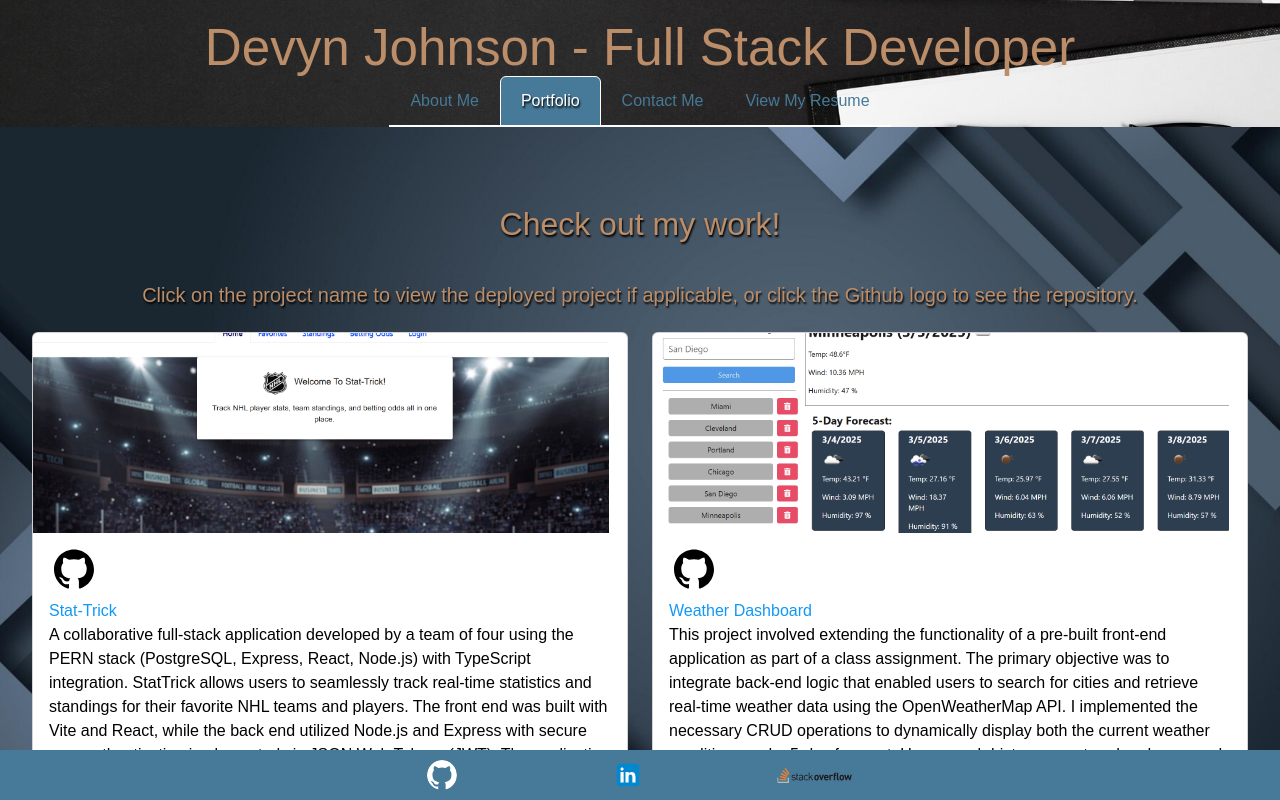
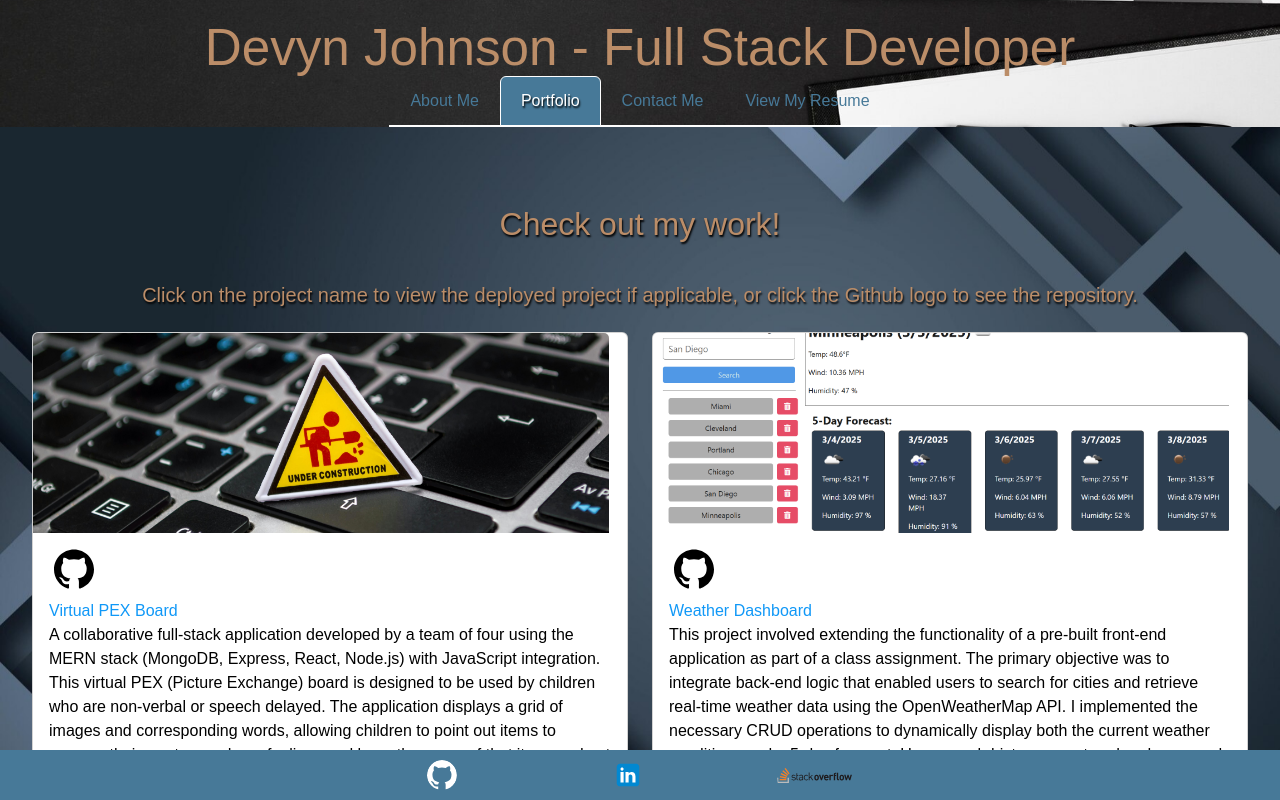
Before and after one commit to DevynJohnson/portfolio, a React (Vite) app in the folder portfolio/: page /portfolio in a window 1280 px wide. Built offline with nearby package versions, Linux system fonts and the light colour scheme.

Commit message:
Replacing StatTrick with a different project as that application is not functional at the moment.

```diff
--- a/portfolio/src/pages/portfolio.jsx
+++ b/portfolio/src/pages/portfolio.jsx
@@ -4,13 +4,13 @@ import "../App.css";
 
 const projectData = [
   {
-    imageSrc: "/assets/statTrick.png",
-    imageAlt: "screenshot of stattrick application",
-    githubUrl: "https://github.com/AMShegstad/StatTrick",
-    projectUrl: "https://stattrick.onrender.com/",
-    projectName: "Stat-Trick",
+    imageSrc: "/assets/under_construction.jpg",
+    imageAlt: "under construction sign",
+    githubUrl: "https://github.com/DevynJohnson/virtualPEX",
+    projectUrl: "https://virtualpex.onrender.com",
+    projectName: "Virtual PEX Board",
     projectDescription:
-      "A collaborative full-stack application developed by a team of four using the PERN stack (PostgreSQL, Express, React, Node.js) with TypeScript integration. StatTrick allows users to seamlessly track real-time statistics and standings for their favorite NHL teams and players. The front end was built with Vite and React, while the back end utilized Node.js and Express with secure user authentication implemented via JSON Web Tokens (JWT). The application is fully deployed on Render, offering a responsive and user-friendly experience for hockey enthusiasts.",
+      "A collaborative full-stack application developed by a team of four using the MERN stack (MongoDB, Express, React, Node.js) with JavaScript integration. This virtual PEX (Picture Exchange) board is designed to be used by children who are non-verbal or speech delayed. The application displays a grid of images and corresponding words, allowing children to point out items to express their wants, needs, or feelings and have the name of that item read out loud using text-to-speech. With over 275 words in our database including people, food and beverages, clothing items, verbs, feelings, and more parents and caregivers should be able to find the most common expressions. With plans to expand functionality in the future to include the ability to customize existing cards and to allow users to create their own custom cards, we hope this application can prove useful to families in helping children express themselves.",
   },
   {
     imageSrc: "/assets/weatherDashboardScreenshot.png",
```
Also changed, not shown: portfolio/public/assets/under_construction.jpg (added).
